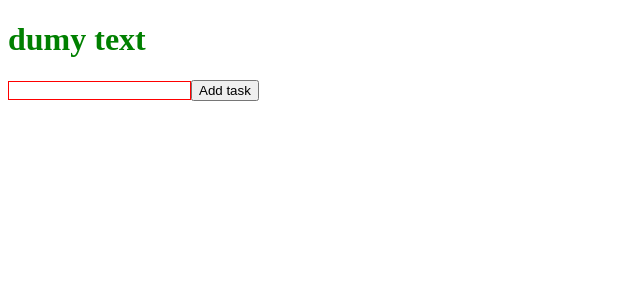
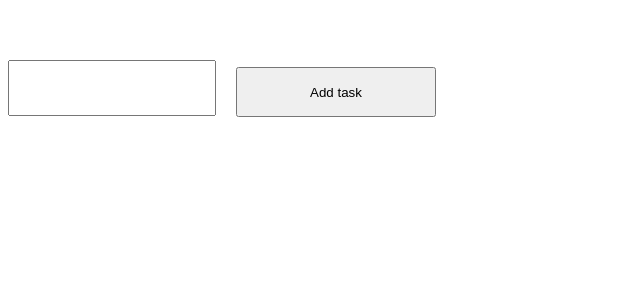
Before and after one commit to bogdandin/react-turoial-romana, a React (Create React App) app: page / in a window 1280 px wide. Shown: the top 300 px of the page, without its empty margins (0-640 px from the left). Built offline with nearby package versions, Linux system fonts and the light colour scheme.

Commit message:
React.js - 07 - React js - 07 - render arrays in UI - tutorial limba romana / partea intai

```diff
--- a/src/App.css
+++ b/src/App.css
@@ -1,2 +1,17 @@
-.App {color:red;}
-#App {color:green;}
+body,html {
+    margin-top:30px;
+    padding:0;
+}
+
+input {
+    width: 200px;
+    height:50px;
+    font-size:25px;
+}
+
+button {
+    width: 200px;
+    height:50px;
+    margin-left:20px;
+
+}
--- a/src/App.jsx
+++ b/src/App.jsx
@@ -6,24 +6,28 @@ class App extends Component {
         super(props)
 
         this.state = {
-            txt: "dumy text"
+            task: "dumy text",
+            tasks: []
         }
-        this.styles = {
 
-            input:{
-                border:'1px solid red'
-            }
-        }
     }
 
         changeTxt (e) {
-            console.log(e.target.value)
+
              this.setState ({
-                 txt: e.target.value
+                 task: e.target.value
              })
         }
 
+    addTask (){
+        let tasks = this.state.tasks
+        tasks.push(this.state.task)
+        this.setState({
+            tasks
+        })
+        console.log(this.state.tasks)
 
+    }
 
 
 
@@ -32,11 +36,11 @@ class App extends Component {
         return (
             <div className="App" id="App">
 
-                <h1>{this.state.txt}</h1>
 
-                <input style={this.styles.input} type="text" onChange={(e)  => this.changeTxt(e)}/>
 
-               <button onClick={() => this.changeTxt()}>
+                <input  type="text" onChange={(e)  => this.changeTxt(e)}/>
+
+               <button onClick={() => this.addTask()}>
                   Add task
 
                </button>
```
